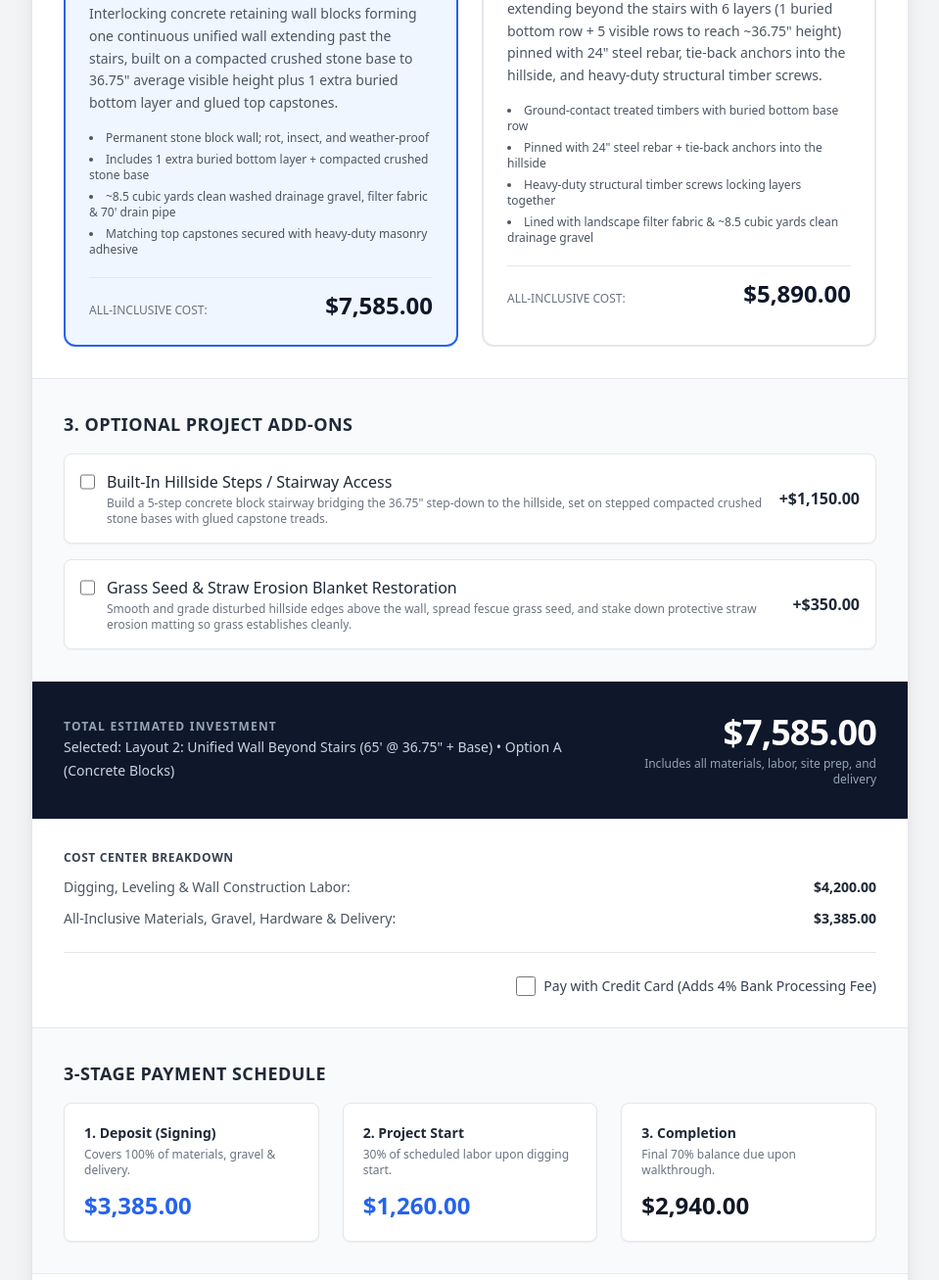
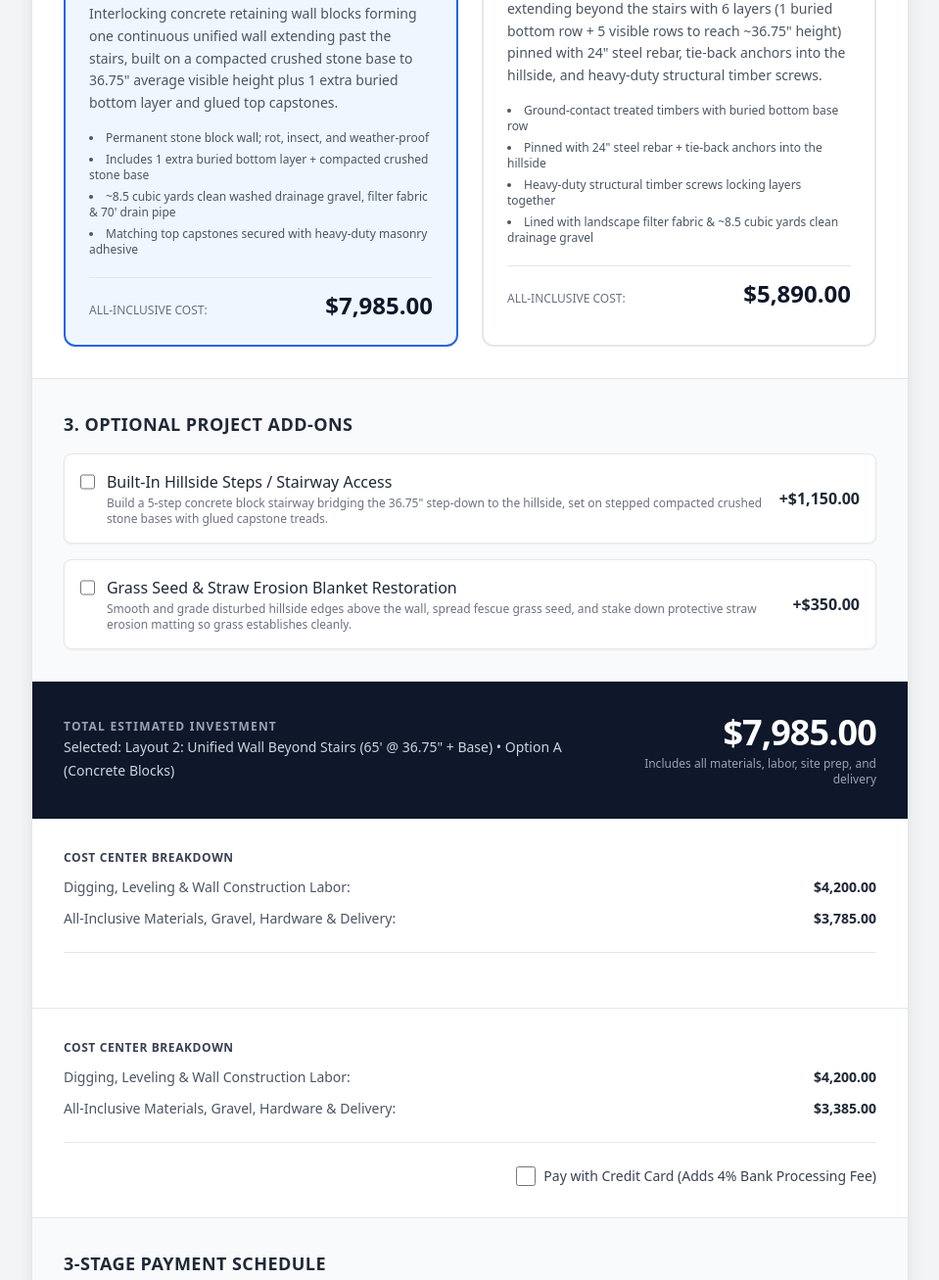
Before and after one commit to HollandHomes/Bruce-Ramsey-retaining-wall-v2, a plain HTML site: page index.html in a window 1280 px wide. Shown: the part 1363-2670 px from the top of the page at 98% size, without its empty margins (160-1119 px from the left). Drawn offline with nearby package versions, Linux system fonts and the light colour scheme.

Commit message:
Update pricing details in index.html

```diff
--- a/index.html
+++ b/index.html
@@ -151,7 +151,7 @@
                     </ul>
                     <div class="border-t border-gray-200 pt-3 flex justify-between items-baseline">
                         <span class="text-xs text-gray-500 uppercase font-medium">All-Inclusive Cost:</span>
-                        <span class="text-2xl font-bold text-slate-900" id="display-price-opt-a">$7,585.00</span>
+                        <span class="text-2xl font-bold text-slate-900" id="display-price-opt-a">$7,985.00</span>
                     </div>
                 </div>
 
@@ -224,8 +224,23 @@
                     <span class="text-sm text-slate-300" id="selected-summary-label">Selected: Layout 2 (65' @ 36.75") • Option A (Concrete Blocks)</span>
                 </div>
                 <div class="text-right">
-                    <div class="text-4xl font-extrabold text-white tracking-tight" id="grand-total">$7,585.00</div>
+                    <div class="text-4xl font-extrabold text-white tracking-tight" id="grand-total">$7,985.00</div>
                     <span class="text-xs text-slate-400 block mt-1">Includes all materials, labor, site prep, and delivery</span>
+                </div>
+            </div>
+        </div>
+
+        <!-- COST BREAKDOWN & CC TOGGLE -->
+        <div class="p-8 border-b border-gray-200">
+            <div class="mb-6 pb-6 border-b border-gray-200 text-sm space-y-3">
+                <h4 class="font-bold text-gray-700 uppercase text-xs tracking-wider mb-2">Cost Center Breakdown</h4>
+                <div class="flex justify-between">
+                    <span class="text-gray-600">Digging, Leveling & Wall Construction Labor:</span>
+                    <span class="font-semibold text-gray-800" id="breakdown-labor">$4,200.00</span>
+                </div>
+                <div class="flex justify-between">
+                    <span class="text-gray-600">All-Inclusive Materials, Gravel, Hardware & Delivery:</span>
+                    <span class="font-semibold text-gray-800" id="breakdown-materials">$3,785.00</span>
                 </div>
             </div>
         </div>
@@ -271,7 +286,7 @@
                 <div class="bg-white p-5 rounded-lg border border-gray-200 shadow-sm">
                     <p class="font-bold text-gray-800 mb-1">1. Deposit (Signing)</p>
                     <p class="text-xs text-gray-500 mb-3">Covers 100% of materials, gravel & delivery.</p>
-                    <p class="text-2xl font-bold text-blue-600" id="deposit-materials">$3,385.00</p>
+                    <p class="text-2xl font-bold text-blue-600" id="deposit-materials">$3,785.00</p>
                 </div>
                 <div class="bg-white p-5 rounded-lg border border-gray-200 shadow-sm">
                     <p class="font-bold text-gray-800 mb-1">2. Project Start</p>
@@ -430,7 +445,7 @@
             exp: { // Layout 2: ~65' @ 36.75" Avg Height + 1 Extra Buried Bottom Layer
                 a: { // Concrete Retaining Wall Block
                     labor: 4200.00,
-                    materials: 3385.00, // Total: $7,585.00
+                    materials: 3785.00, // Total: $7,985.00
                     desc: 'Interlocking concrete retaining wall blocks forming one continuous unified wall extending past the stairs, built on a compacted crushed stone base to 36.75" average visible height plus 1 extra buried bottom layer and glued top capstones.',
                     list: [
                         'Permanent stone block wall; rot, insect, and weather-proof',
```
